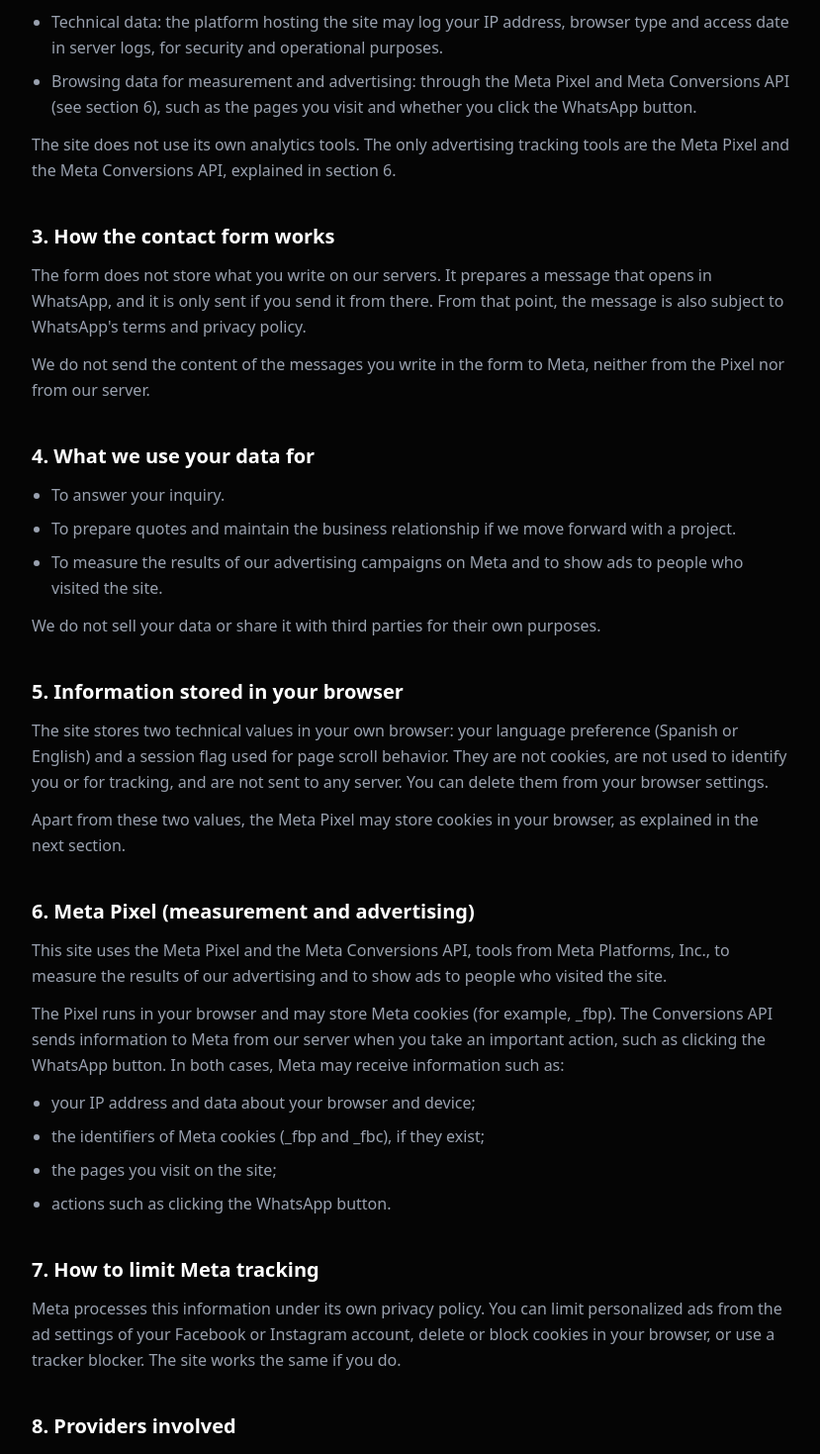
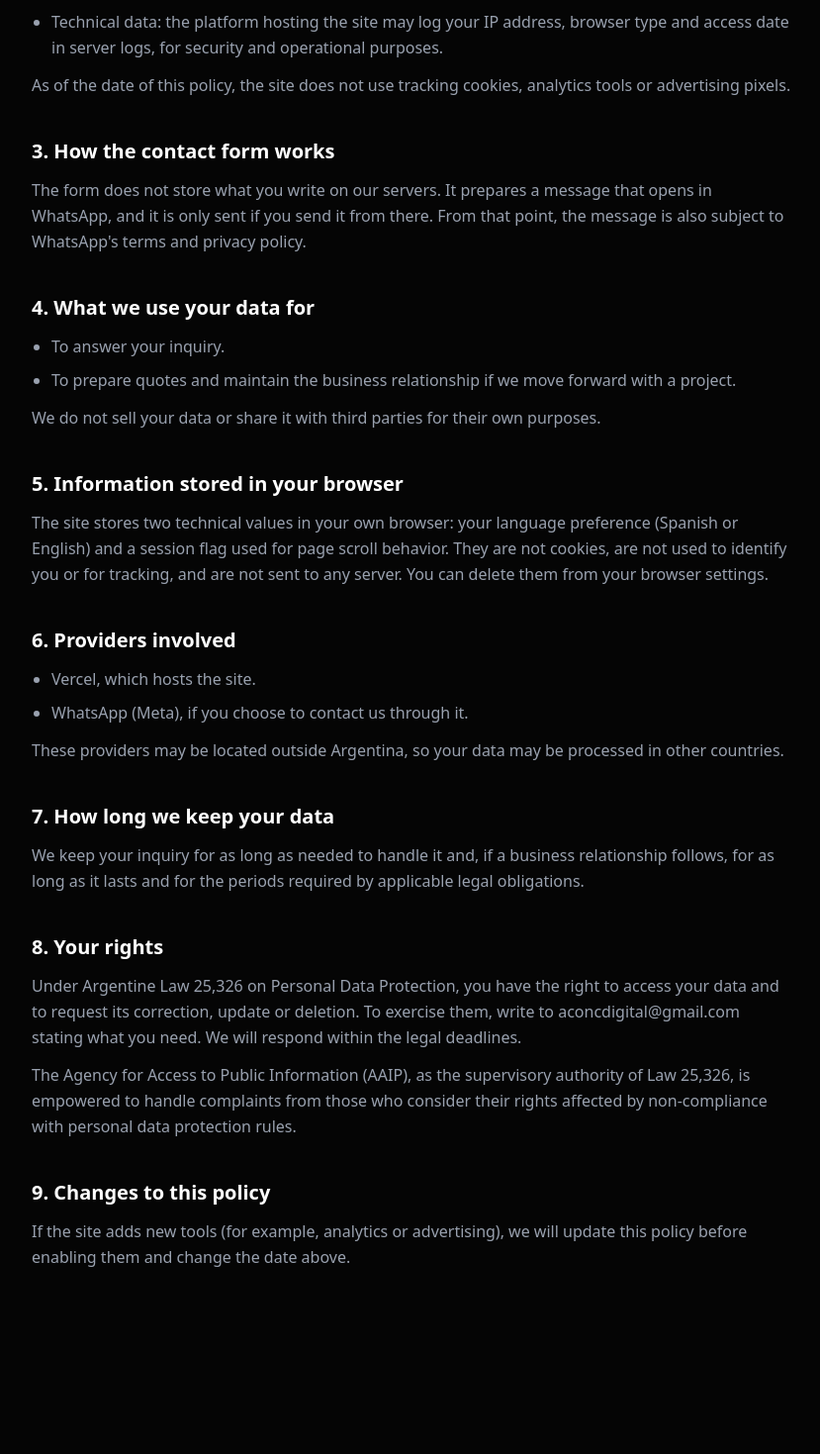
Before and after one commit to Aconcagua-Digital/landing-page, a Next.js app: page /privacidad in a window 1280 px wide. Shown: the part 561-2030 px from the top of the page at 99% size, without its empty margins (224-1053 px from the left). After the commit the page ends 1952 px from the top, so only its background shows below. Built offline with nearby package versions, Linux system fonts and the light colour scheme.

Commit message:
feat: pixel de Meta, API de conversiones y eventos de WhatsApp

```diff
--- a/src/pages/privacidad.tsx
+++ b/src/pages/privacidad.tsx
@@ -3,9 +3,8 @@
 import Link from 'next/link';
 
 // =========================================
-// DATOS DEL RESPONSABLE
+// DATOS DEL RESPONSABLE — completá esto antes de publicar
 // (están en un solo lugar para no tener que buscarlos en el texto)
-// Cada vez que cambies algo de esta política, actualizá la fecha de "updated".
 // =========================================
 const LEGAL = {
   name: 'Juan Ignacio Araujo',
@@ -13,7 +12,7 @@
   updated: { es: '9 de octubre de 2026', en: 'October 9, 2026' },
 };
 
-type Section = { heading: string; intro?: string[]; bullets?: string[]; paragraphs?: string[] };
+type Section = { heading: string; paragraphs?: string[]; bullets?: string[] };
 
 function getContent(locale: 'es' | 'en') {
   if (locale === 'es') {
@@ -35,17 +34,15 @@
           bullets: [
             'Datos que nos enviás vos: nombre, empresa y el contenido del mensaje que escribís en el formulario de contacto.',
             'Datos técnicos: la plataforma donde se aloja el sitio puede registrar tu dirección IP, tipo de navegador y fecha de acceso en registros de servidor, con fines de seguridad y funcionamiento.',
-            'Datos de navegación para medición y publicidad: a través del Píxel de Meta y la API de Conversiones de Meta (ver punto 6), como las páginas que visitás y si hacés clic en el botón de WhatsApp.',
           ],
           paragraphs: [
-            'El sitio no utiliza herramientas de analítica propias. Las únicas herramientas de seguimiento publicitario son el Píxel de Meta y la API de Conversiones de Meta, que se explican en el punto 6.',
+            'A la fecha de actualización de esta política, el sitio no utiliza cookies de seguimiento, herramientas de analítica ni píxeles publicitarios.',
           ],
         },
         {
           heading: '3. Cómo funciona el formulario de contacto',
           paragraphs: [
             'El formulario no guarda lo que escribís en nuestros servidores. Arma un mensaje que se abre en WhatsApp, y solo se envía si vos lo enviás desde ahí. Desde ese momento, el mensaje queda sujeto también a las condiciones y la política de privacidad de WhatsApp.',
-            'No enviamos a Meta el contenido de los mensajes que escribís en el formulario, ni desde el Píxel ni desde nuestro servidor.',
           ],
         },
         {
@@ -53,7 +50,6 @@
           bullets: [
             'Responder tu consulta.',
             'Elaborar presupuestos y mantener la relación comercial, si avanzamos con un proyecto.',
-            'Medir el resultado de nuestras campañas de publicidad en Meta y mostrar publicidad a personas que visitaron el sitio.',
           ],
           paragraphs: ['No vendemos tus datos ni los cedemos a terceros para sus propios fines.'],
         },
@@ -61,57 +57,35 @@
           heading: '5. Información guardada en tu navegador',
           paragraphs: [
             'El sitio guarda en tu propio navegador dos valores técnicos: tu preferencia de idioma (español o inglés) y una marca de sesión para el comportamiento de desplazamiento de la página. No son cookies, no se usan para identificarte ni para seguimiento, y no se envían a ningún servidor. Podés borrarlos desde la configuración de tu navegador.',
-            'Aparte de estos dos valores, el Píxel de Meta puede guardar cookies en tu navegador, como se explica en el punto siguiente.',
           ],
         },
         {
-          heading: '6. Píxel de Meta (medición y publicidad)',
-          intro: [
-            'Este sitio usa el Píxel de Meta y la API de Conversiones de Meta, herramientas de Meta Platforms, Inc., para medir el resultado de nuestra publicidad y para mostrar anuncios a personas que visitaron el sitio.',
-            'El Píxel funciona en tu navegador y puede guardar cookies propias de Meta (por ejemplo, _fbp). La API de Conversiones envía información a Meta desde nuestro servidor cuando hacés una acción importante, como hacer clic en el botón de WhatsApp. En ambos casos, Meta puede recibir información como:',
-          ],
-          bullets: [
-            'tu dirección IP y datos de tu navegador y dispositivo;',
-            'los identificadores de las cookies de Meta (_fbp y _fbc), si existen;',
-            'las páginas que visitás en el sitio;',
-            'acciones como hacer clic en el botón de WhatsApp.',
-          ],
-        },
-        {
-          heading: '7. Cómo limitar el seguimiento de Meta',
-          paragraphs: [
-            'Meta trata esa información según su propia política de privacidad. Podés limitar los anuncios personalizados desde la configuración de anuncios de tu cuenta de Facebook o Instagram, borrar o bloquear las cookies desde tu navegador, o usar un bloqueador de rastreadores. El sitio funciona igual si lo hacés.',
-          ],
-        },
-        {
-          heading: '8. Proveedores que intervienen',
+          heading: '6. Proveedores que intervienen',
           bullets: [
             'Vercel, que aloja el sitio.',
-            'Meta Platforms, Inc., por el Píxel de Meta y la API de Conversiones, y por WhatsApp si decidís enviarnos tu consulta por ese medio.',
+            'WhatsApp (Meta), si decidís enviarnos tu consulta por ese medio.',
           ],
           paragraphs: [
             'Estos proveedores pueden estar ubicados fuera de Argentina, por lo que tus datos podrían tratarse en otros países.',
           ],
         },
         {
-          heading: '9. Cuánto tiempo conservamos tus datos',
+          heading: '7. Cuánto tiempo conservamos tus datos',
           paragraphs: [
             'Conservamos tu consulta el tiempo necesario para atenderla y, si hay relación comercial, mientras esta dure y durante los plazos que exijan las obligaciones legales aplicables.',
-            'Los datos que Meta recibe a través del Píxel y la API de Conversiones se conservan según los plazos de la propia Meta.',
           ],
         },
         {
-          heading: '10. Tus derechos',
+          heading: '8. Tus derechos',
           paragraphs: [
             `Conforme a la Ley 25.326 de Protección de los Datos Personales, tenés derecho a acceder a tus datos, y a solicitar su rectificación, actualización o supresión. Para ejercerlos, escribinos a ${LEGAL.email} indicando qué necesitás. Responderemos dentro de los plazos legales.`,
-            'Respecto de los datos que Meta recibe a través del Píxel y la API de Conversiones, también podés ejercer tus derechos ante Meta desde su configuración de privacidad.',
             'La Agencia de Acceso a la Información Pública (AAIP), en su carácter de órgano de control de la Ley 25.326, tiene la atribución de atender las denuncias y reclamos de quienes consideren afectados sus derechos por el incumplimiento de las normas de protección de datos personales.',
           ],
         },
         {
-          heading: '11. Cambios en esta política',
+          heading: '9. Cambios en esta política',
           paragraphs: [
-            'Si el sitio suma nuevas herramientas (por ejemplo, analítica u otras herramientas de publicidad), actualizaremos esta política antes de activarlas y cambiaremos la fecha de arriba.',
+            'Si el sitio suma nuevas herramientas (por ejemplo, analítica o publicidad), actualizaremos esta política antes de activarlas y cambiaremos la fecha de arriba.',
           ],
         },
       ] as Section[],
@@ -136,17 +110,15 @@
         bullets: [
           'Data you send us: your name, company and the message you write in the contact form.',
           'Technical data: the platform hosting the site may log your IP address, browser type and access date in server logs, for security and operational purposes.',
-          'Browsing data for measurement and advertising: through the Meta Pixel and Meta Conversions API (see section 6), such as the pages you visit and whether you click the WhatsApp button.',
         ],
         paragraphs: [
-          'The site does not use its own analytics tools. The only advertising tracking tools are the Meta Pixel and the Meta Conversions API, explained in section 6.',
+          'As of the date of this policy, the site does not use tracking cookies, analytics tools or advertising pixels.',
         ],
       },
       {
         heading: '3. How the contact form works',
         paragraphs: [
           'The form does not store what you write on our servers. It prepares a message that opens in WhatsApp, and it is only sent if you send it from there. From that point, the message is also subject to WhatsApp\'s terms and privacy policy.',
-          'We do not send the content of the messages you write in the form to Meta, neither from the Pixel nor from our server.',
         ],
       },
       {
@@ -154,7 +126,6 @@
         bullets: [
           'To answer your inquiry.',
           'To prepare quotes and maintain the business relationship if we move forward with a project.',
-          'To measure the results of our advertising campaigns on Meta and to show ads to people who visited the site.',
         ],
         paragraphs: ['We do not sell your data or share it with third parties for their own purposes.'],
       },
@@ -162,57 +133,35 @@
         heading: '5. Information stored in your browser',
         paragraphs: [
           'The site stores two technical values in your own browser: your language preference (Spanish or English) and a session flag used for page scroll behavior. They are not cookies, are not used to identify you or for tracking, and are not sent to any server. You can delete them from your browser settings.',
-          'Apart from these two values, the Meta Pixel may store cookies in your browser, as explained in the next section.',
         ],
       },
       {
-        heading: '6. Meta Pixel (measurement and advertising)',
-        intro: [
-          'This site uses the Meta Pixel and the Meta Conversions API, tools from Meta Platforms, Inc., to measure the results of our advertising and to show ads to people who visited the site.',
-          'The Pixel runs in your browser and may store Meta cookies (for example, _fbp). The Conversions API sends information to Meta from our server when you take an important action, such as clicking the WhatsApp button. In both cases, Meta may receive information such as:',
-        ],
-        bullets: [
-          'your IP address and data about your browser and device;',
-          'the identifiers of Meta cookies (_fbp and _fbc), if they exist;',
-          'the pages you visit on the site;',
-          'actions such as clicking the WhatsApp button.',
-        ],
-      },
-      {
-        heading: '7. How to limit Meta tracking',
-        paragraphs: [
-          'Meta processes this information under its own privacy policy. You can limit personalized ads from the ad settings of your Facebook or Instagram account, delete or block cookies in your browser, or use a tracker blocker. The site works the same if you do.',
-        ],
-      },
-      {
-        heading: '8. Providers involved',
+        heading: '6. Providers involved',
         bullets: [
           'Vercel, which hosts the site.',
-          'Meta Platforms, Inc., for the Meta Pixel and the Conversions API, and for WhatsApp if you choose to contact us through it.',
+          'WhatsApp (Meta), if you choose to contact us through it.',
         ],
         paragraphs: [
           'These providers may be located outside Argentina, so your data may be processed in other countries.',
         ],
       },
       {
-        heading: '9. How long we keep your data',
+        heading: '7. How long we keep your data',
         paragraphs: [
           'We keep your inquiry for as long as needed to handle it and, if a business relationship follows, for as long as it lasts and for the periods required by applicable legal obligations.',
-          'Data that Meta receives through the Pixel and the Conversions API is kept according to Meta\'s own retention periods.',
         ],
       },
       {
-        heading: '10. Your rights',
+        heading: '8. Your rights',
         paragraphs: [
           `Under Argentine Law 25,326 on Personal Data Protection, you have the right to access your data and to request its correction, update or deletion. To exercise them, write to ${LEGAL.email} stating what you need. We will respond within the legal deadlines.`,
-          'Regarding data that Meta receives through the Pixel and the Conversions API, you can also exercise your rights with Meta from its privacy settings.',
           'The Agency for Access to Public Information (AAIP), as the supervisory authority of Law 25,326, is empowered to handle complaints from those who consider their rights affected by non-compliance with personal data protection rules.',
         ],
       },
       {
-        heading: '11. Changes to this policy',
+        heading: '9. Changes to this policy',
         paragraphs: [
-          'If the site adds new tools (for example, analytics or other advertising tools), we will update this policy before enabling them and change the date above.',
+          'If the site adds new tools (for example, analytics or advertising), we will update this policy before enabling them and change the date above.',
         ],
       },
     ] as Section[],
@@ -285,11 +234,6 @@
         {c.sections.map((section) => (
           <section key={section.heading} className="mt-10">
             <h2 className="text-xl font-bold text-white mb-3">{section.heading}</h2>
-            {section.intro?.map((p) => (
-              <p key={p} className="text-gray-400 leading-relaxed mb-3">
-                {p}
-              </p>
-            ))}
             {section.bullets && (
               <ul className="list-disc pl-5 space-y-2 text-gray-400 leading-relaxed mb-3">
                 {section.bullets.map((b) => (
```
Also changed, not shown: src/pages/_app.tsx (+40 -9 lines).
